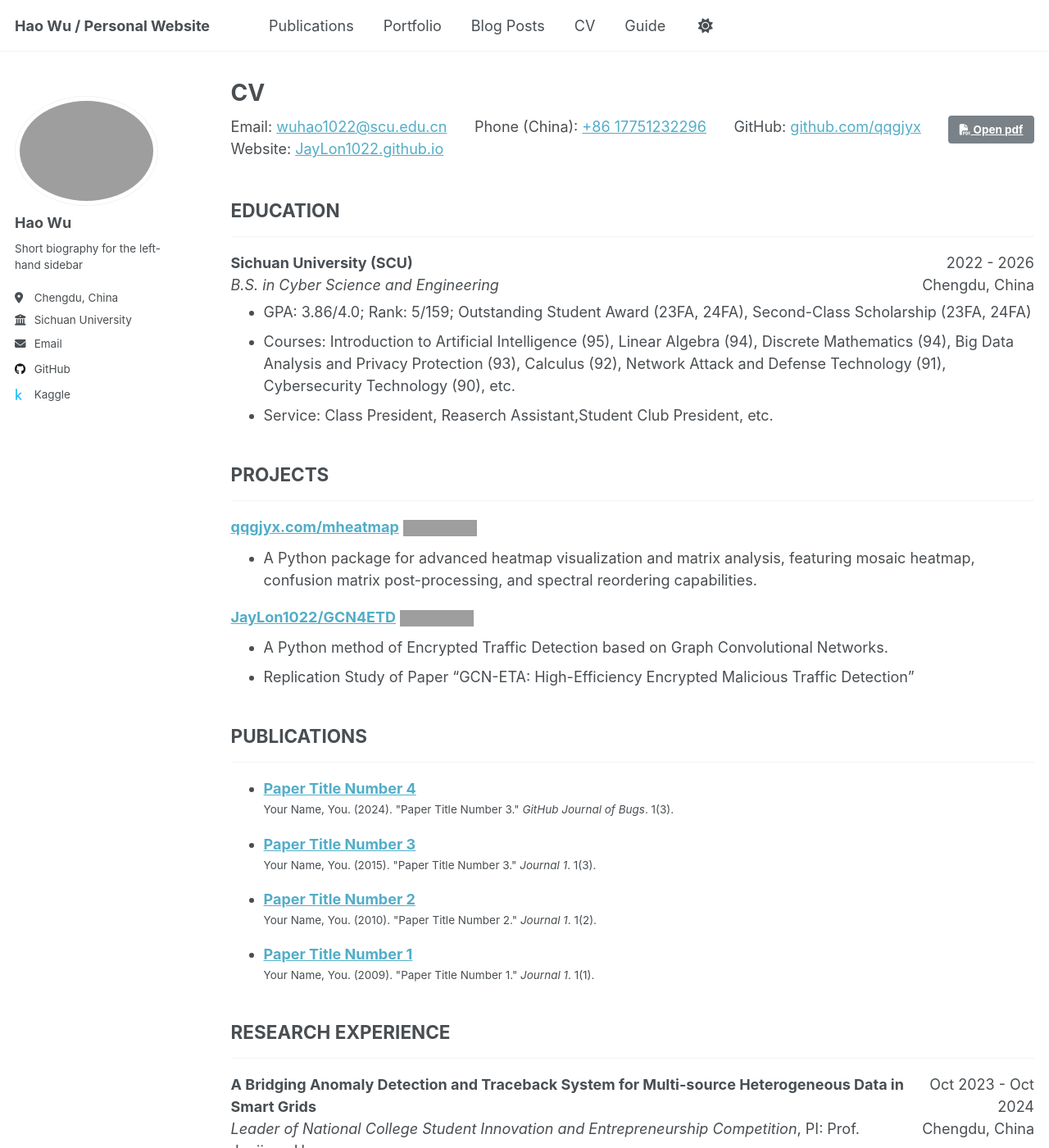
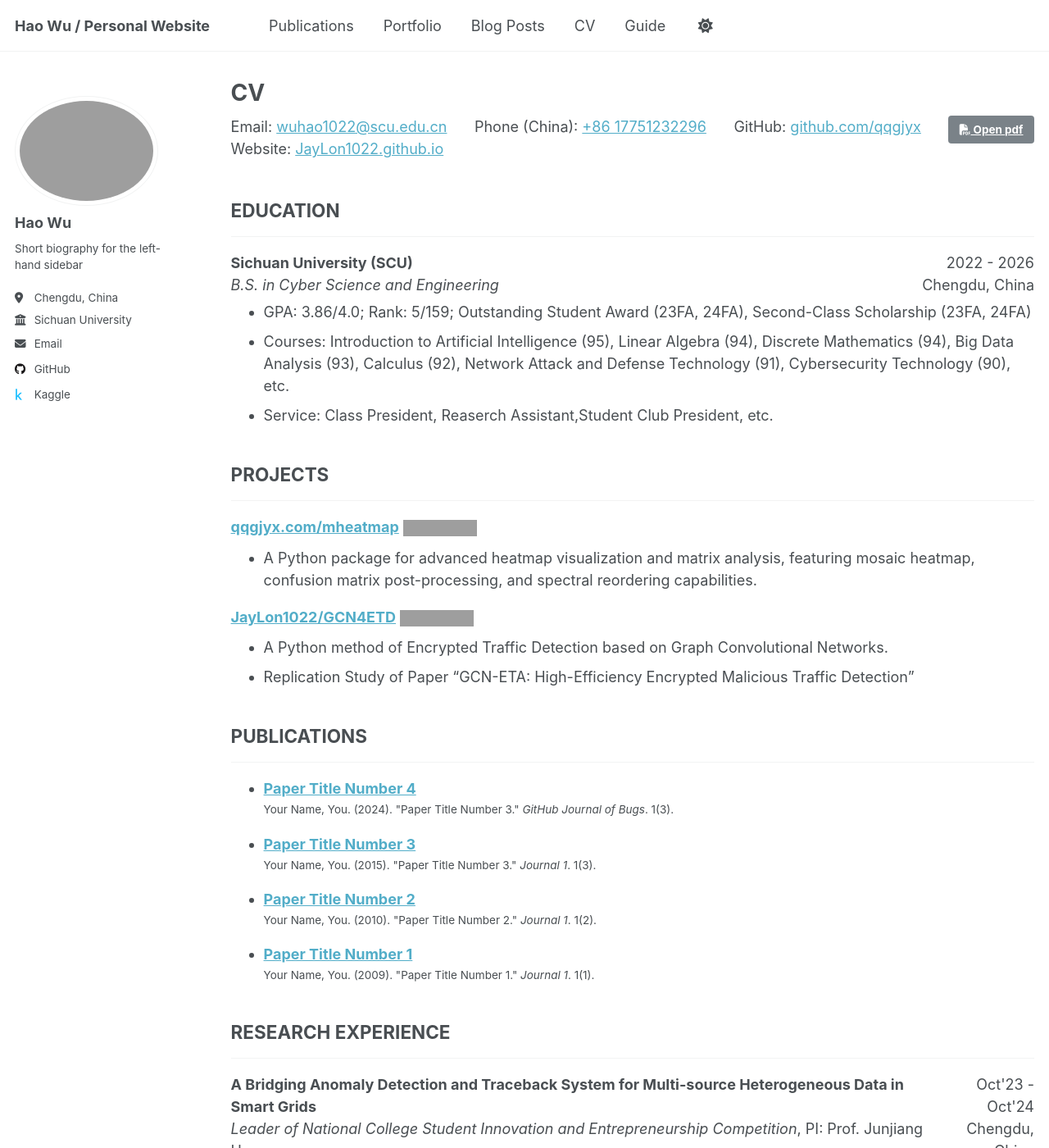
Before and after one commit to JayLon1022/JayLon1022.github.io, a Jekyll site: the page built from _pages/cv.md, in a window 1280 px wide and 1400 px high. Shown: the whole window at 82% size. Built offline with Jekyll 4.4.1, drawn with Linux system fonts in a browser that asks for light colours; some of the changed text lies outside the part shown; grey boxes are pictures that could not be loaded.

Commit message:
Update cv.md

```diff
--- a/_pages/cv.md
+++ b/_pages/cv.md
@@ -42,7 +42,7 @@
 </div>
 <div style="margin-top: -0.7em;"></div>
 - GPA: 3.86/4.0; Rank: 5/159; Outstanding Student Award (23FA, 24FA), Second-Class Scholarship (23FA, 24FA)
-- Courses: Introduction to Artificial Intelligence (95), Linear Algebra (94), Discrete Mathematics (94), Big Data Analysis and Privacy Protection (93), Calculus (92), Network Attack and Defense Technology (91), Cybersecurity Technology (90), etc.
+- Courses: Introduction to Artificial Intelligence (95), Linear Algebra (94), Discrete Mathematics (94), Big Data Analysis (93), Calculus (92), Network Attack and Defense Technology (91), Cybersecurity Technology (90), etc.
 - Service: Class President, Reaserch Assistant,Student Club President, etc.
 
 ## PROJECTS
@@ -80,7 +80,7 @@
     <em>Leader of National College Student Innovation and Entrepreneurship Competition</em>, PI: Prof. Junjiang He<br>
   </div>
   <div style="text-align: right;">
-    Oct 2023 - Oct 2024<br>
+    Oct'23 - Oct'24<br>
     Chengdu, China
   </div>
 </div>
@@ -96,7 +96,7 @@
     <em>Bachelor Research @ SCU</em>, PI: Prof. Junjiang He<br>
   </div>
   <div style="text-align: right;">
-    Oct 2024 - Apr 2025<br>
+    Oct'24 - Apr'25<br>
     Chengdu, China
   </div>
 </div>
@@ -107,12 +107,12 @@
 
 <div style="display: flex; justify-content: space-between;">
   <div>
-    <strong>Unsupervised segmentation for hyperspectral images</strong><br>
+    <strong>Mixing Configurations for Downstream Prediction</strong><br>
     <em>Intern Reaserch Assistant @ DKU</em>, PI: Prof. Shixin Xu, Prof. Dongmian Zou<br>
   </div>
   <div style="text-align: right;">
-    Oct 2024 - Apr 2025<br>
-    Chengdu, China
+    Dec'24 - Dec'25<br>
+    Kunshan, China
   </div>
 </div>
 <div style="margin-top: -0.7em;"></div>
```
